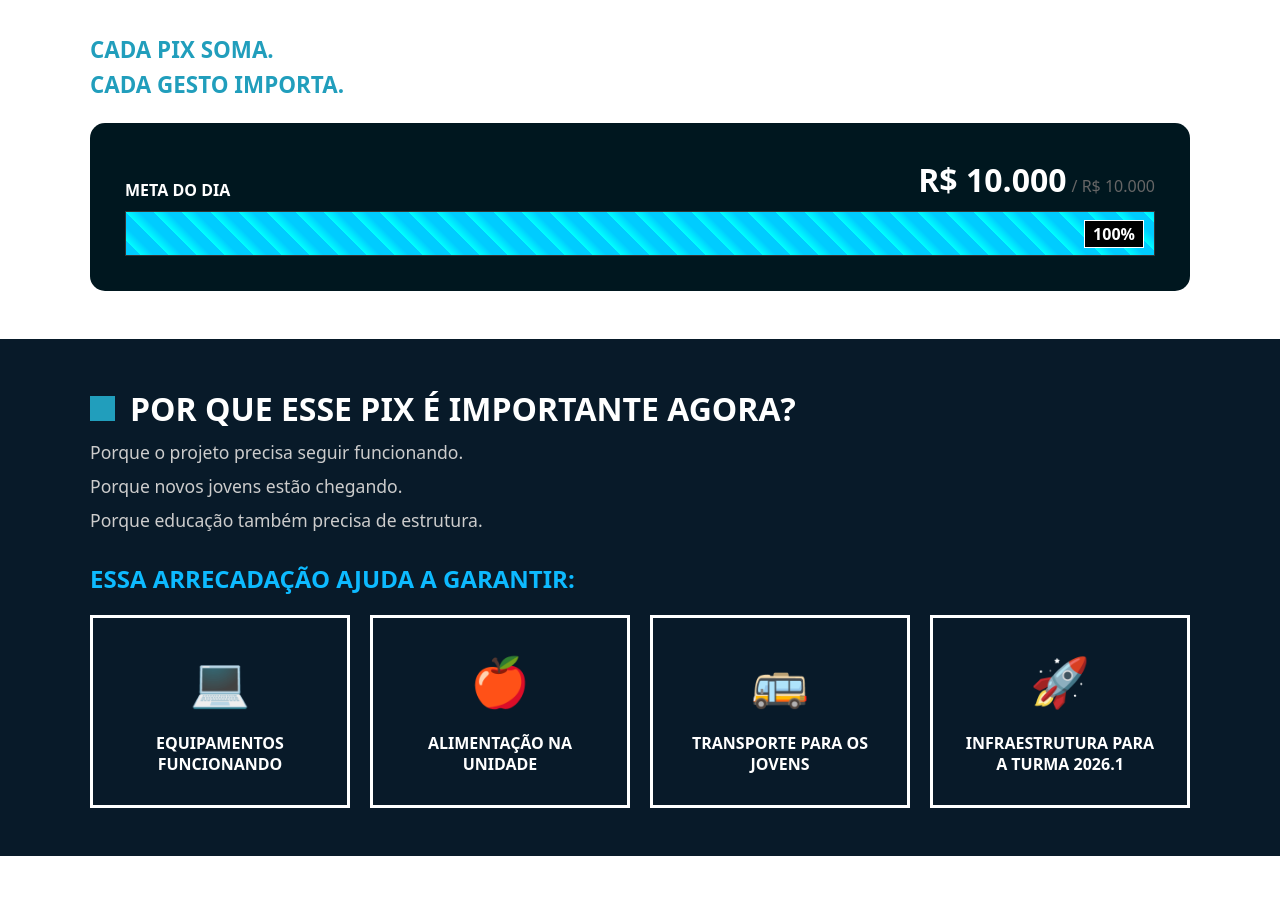
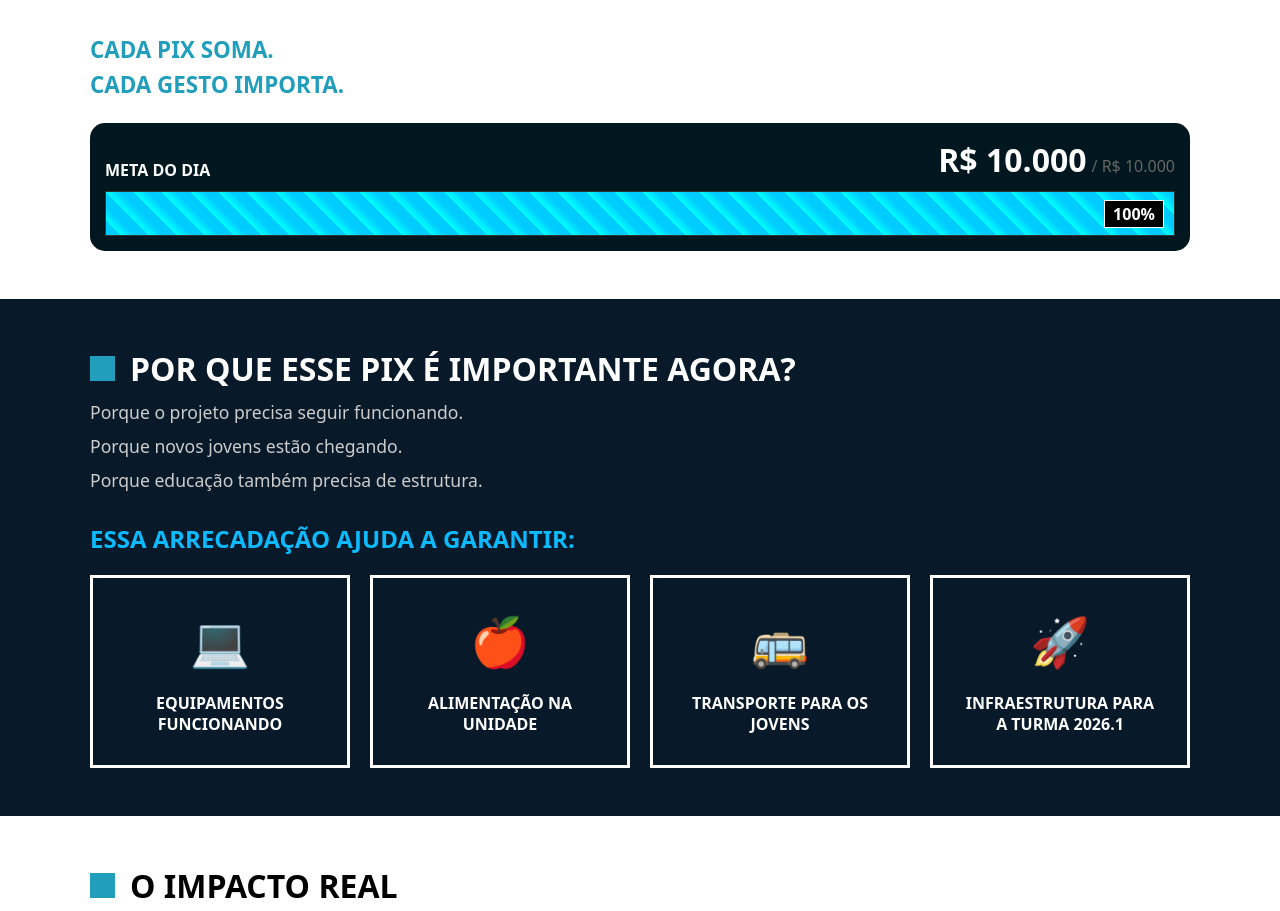
Before and after one commit to LAYSEGABI/pix-day-paq, a React (Vite) app: page / in a window 1280 px wide. Shown: the part 828-1739 px from the top of the page. Built offline with nearby package versions, Linux system fonts and the light colour scheme.

Commit message:
Reduce padding in meta-container class

```diff
--- a/src/App.css
+++ b/src/App.css
@@ -335,7 +335,7 @@ header {
 /*Medidor da meta*/
 .meta-container {
   background: #00171f;
-  padding: 35px;
+  padding: 15px;
   color: white;
   border-radius: 15px;
   margin-top: 20px;
```
